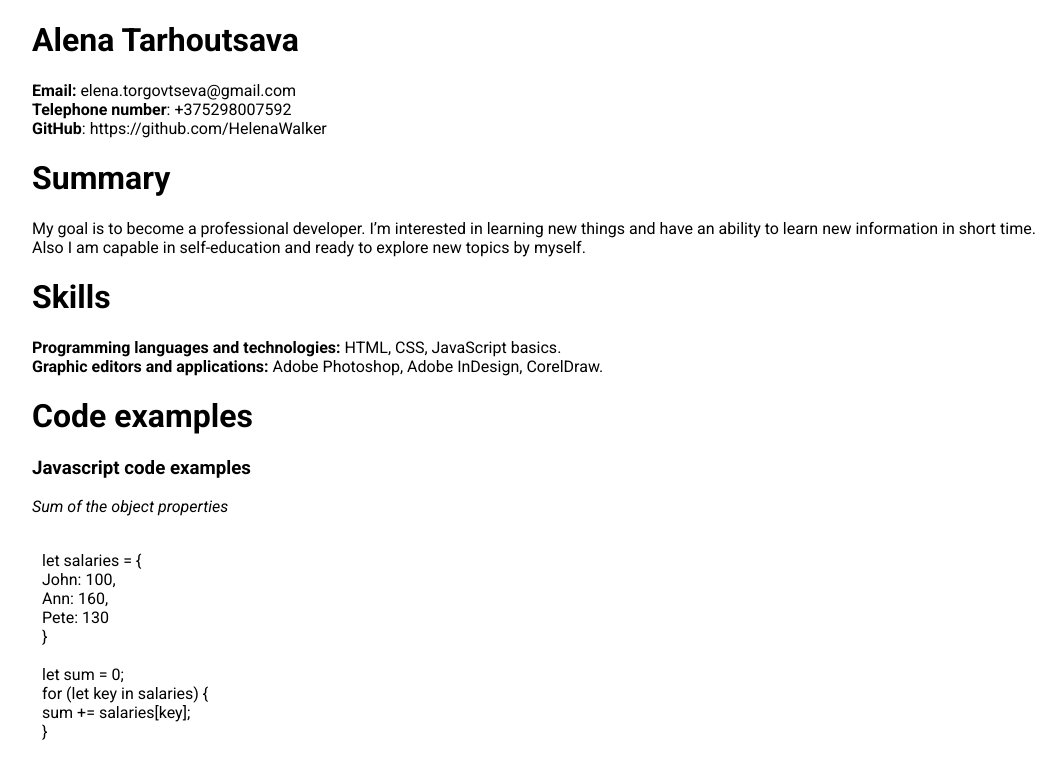
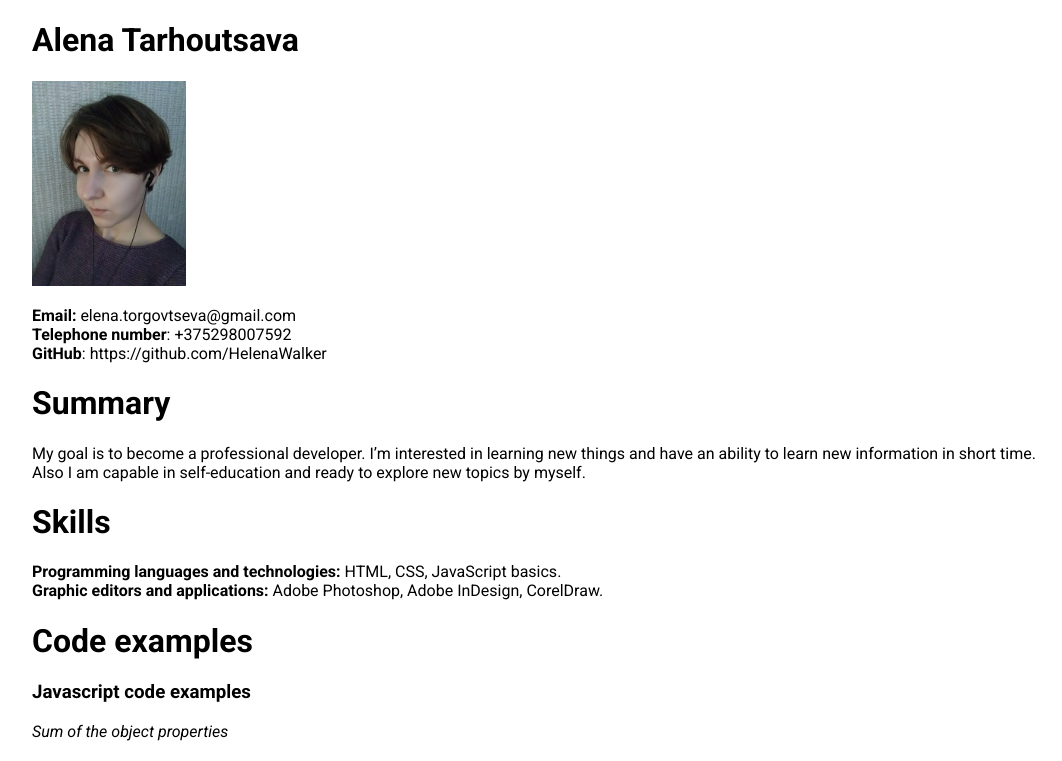
Before and after one commit to HelenaWalker/rsschool-cv, a plain HTML site: page index.html in a window 1280 px wide. Shown: the top 761 px of the page, without its empty margins (96-1158 px from the left). Drawn offline with Linux system fonts and the light colour scheme.

Commit message:
fix: add image in html

```diff
--- a/index.html
+++ b/index.html
@@ -15,6 +15,7 @@
   <header>
   <h1>Alena Tarhoutsava</h1>
 
+  <img src="AlenaTarhoutsava.jpg" />
 
   <p><strong>Email:</strong> elena.torgovtseva@gmail.com<br><strong>Telephone number</strong>: +375298007592<br><strong>GitHub</strong>: https://github.com/HelenaWalker</p>
   </header>
--- a/style.css
+++ b/style.css
@@ -10,3 +10,9 @@ body {
     position: relative;
     left: 10px;
 }
+
+img {
+    width: 15%;
+    height: 15%;
+    display: inline;
+}
```
